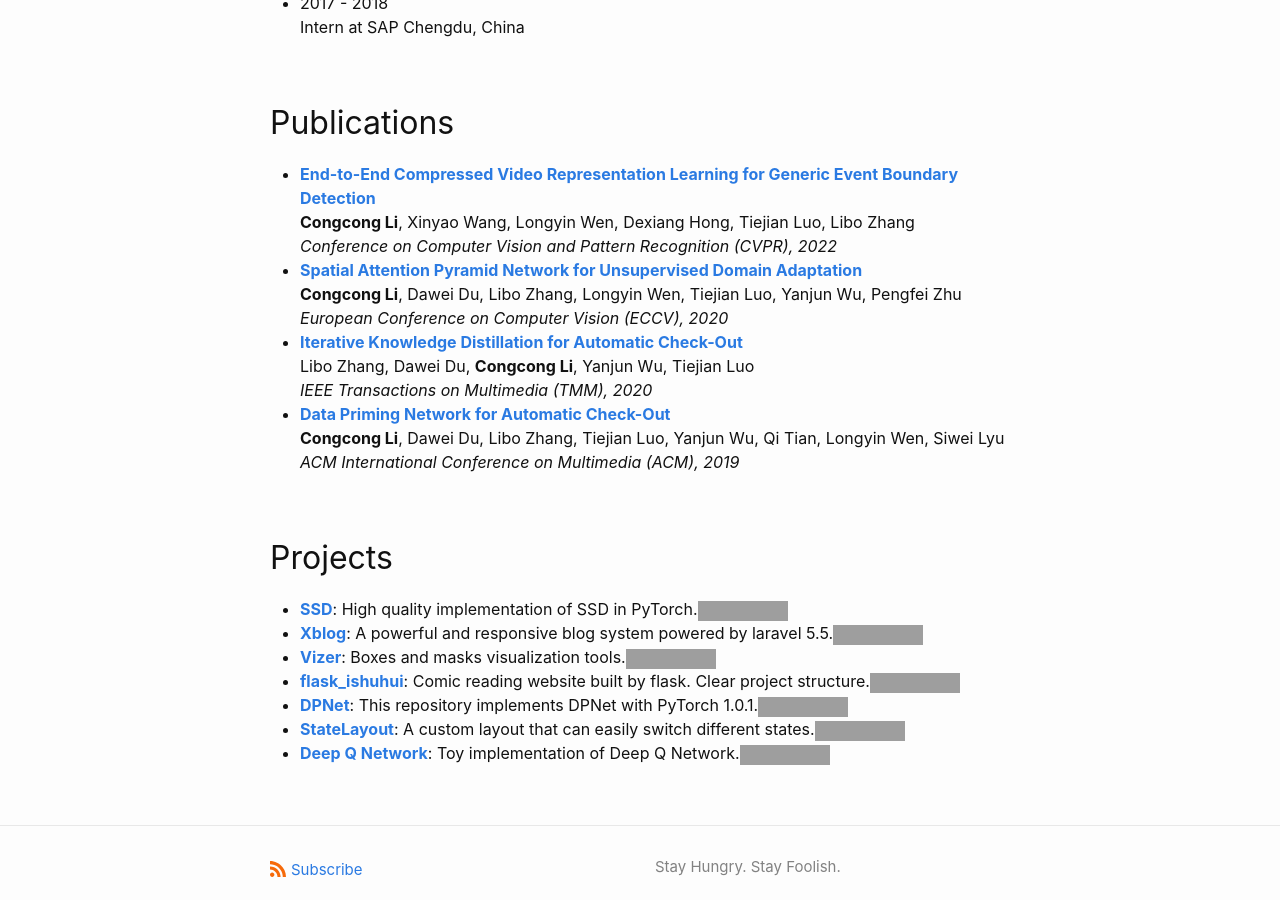
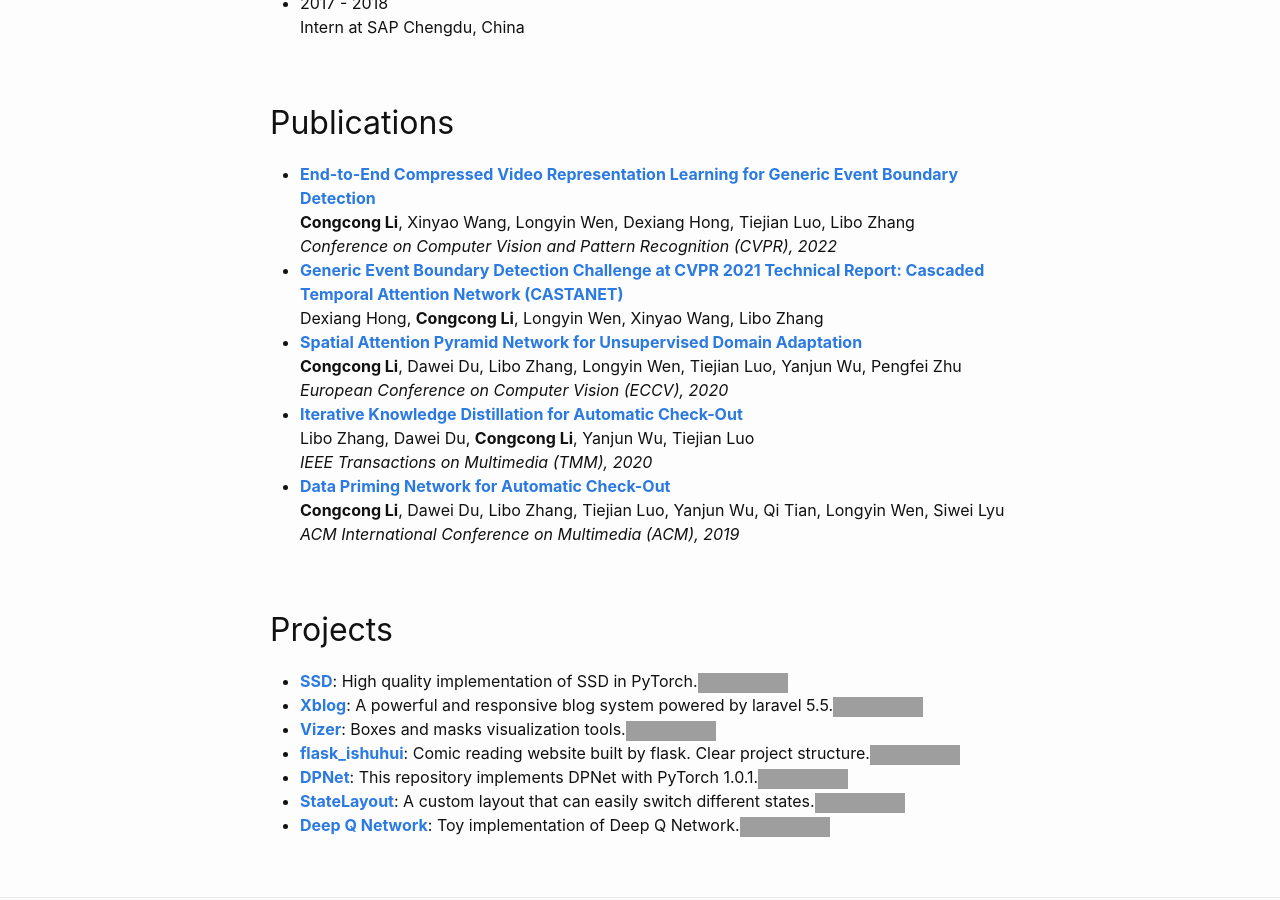
Before and after one commit to lccLuffy/lccLuffy.github.io, a Jekyll site: the page built from about.md, in a window 1280 px wide and 900 px high, scrolled down 659 px, cut to the strip 0-900 px from the top of the window. Built offline with Jekyll 4.4.1, drawn with Linux system fonts in a browser that asks for light colours; comment, search, counter and statistics services are not loaded; grey boxes are pictures that could not be loaded.

Commit message:
Update about.md

```diff
--- a/about.md
+++ b/about.md
@@ -22,6 +22,8 @@ I received the B.Eng. degree from University of Electronic Science and Technolog
 - [**End-to-End Compressed Video Representation Learning for Generic Event Boundary Detection**](https://arxiv.org/abs/2203.15336)
   **Congcong Li**, Xinyao Wang, Longyin Wen, Dexiang Hong, Tiejian Luo, Libo Zhang
   *Conference on Computer Vision and Pattern Recognition (CVPR), 2022*
+- [**Generic Event Boundary Detection Challenge at CVPR 2021 Technical Report: Cascaded Temporal Attention Network (CASTANET)**](https://arxiv.org/abs/2107.00239)
+  Dexiang Hong, **Congcong Li**, Longyin Wen, Xinyao Wang, Libo Zhang
 - [**Spatial Attention Pyramid Network for Unsupervised Domain Adaptation**](https://arxiv.org/abs/2003.12979)
   **Congcong Li**, Dawei Du, Libo Zhang, Longyin Wen, Tiejian Luo, Yanjun Wu, Pengfei Zhu
   *European Conference on Computer Vision (ECCV), 2020*
```
